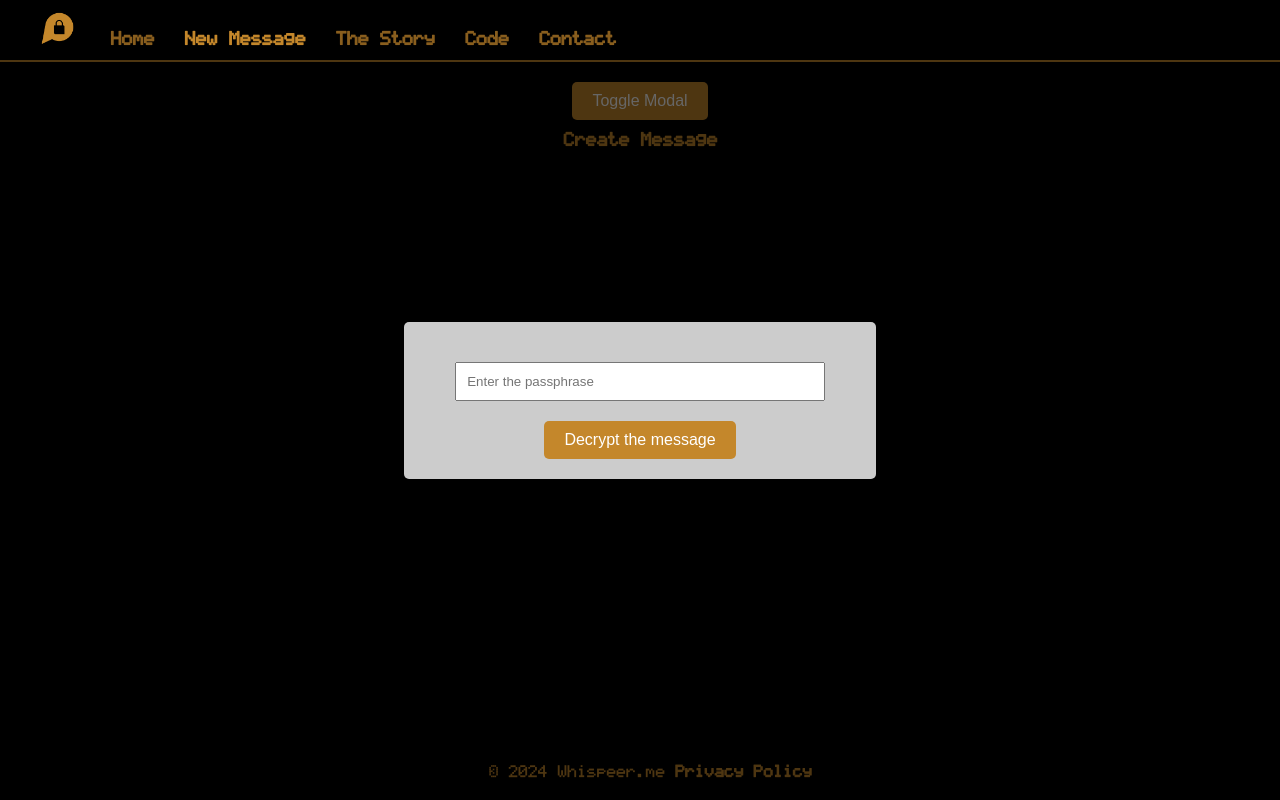
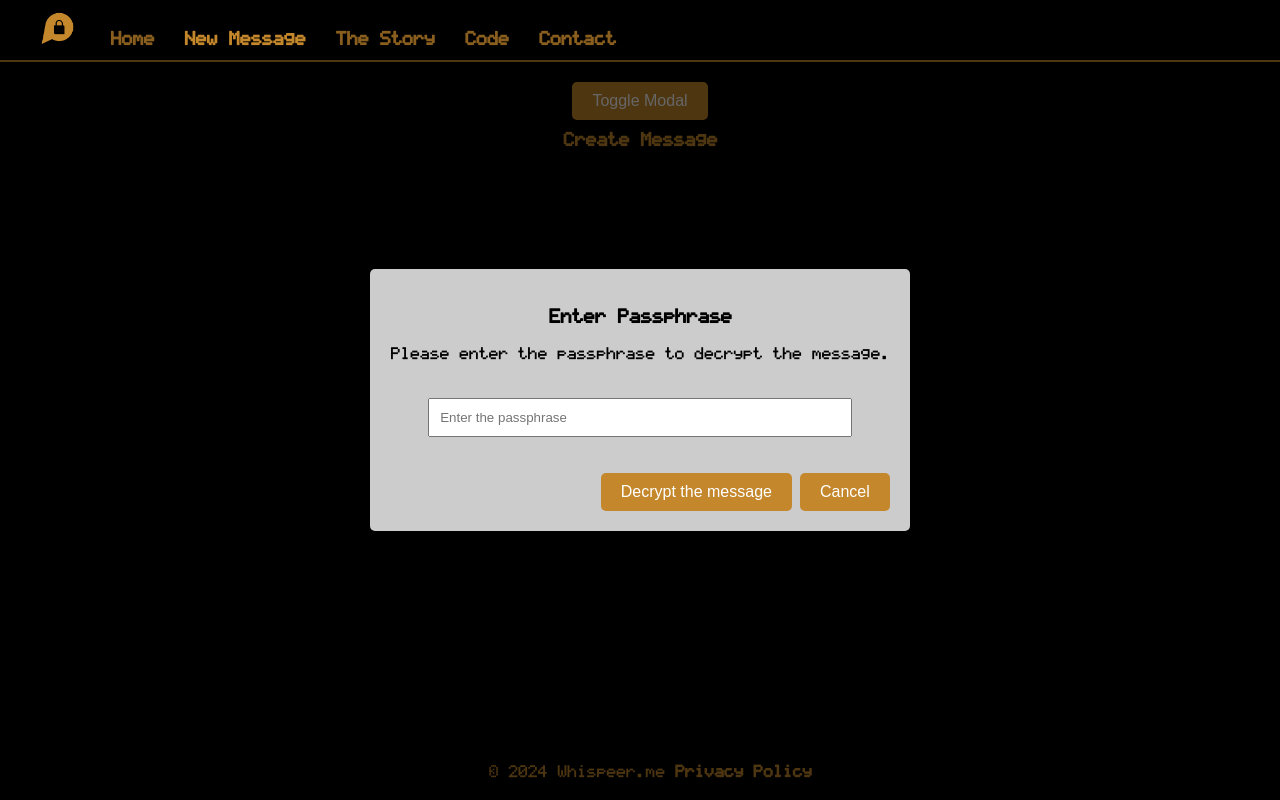
Before and after one commit to whispeer-me/whispeer, a Nuxt app: page /m/new in a window 1280 px wide. Both pictures are taken after a click on the button "Toggle Modal". Built offline with nearby package versions, Linux system fonts and the light colour scheme.

Commit message:
Fix modal problem

```diff
--- a/components/PassphraseInput.vue
+++ b/components/PassphraseInput.vue
@@ -1,5 +1,7 @@
 <template>
   <form @submit.prevent="handleSubmit">
+    <h3>Enter Passphrase</h3>
+    <p>Please enter the passphrase to decrypt the message.</p>
     <input
       type="password"
       :value="passphrase"
@@ -8,7 +10,11 @@
       class="input-style passphrase-input"
       required
     />
-    <button type="submit">Decrypt the message</button>
+
+    <div class="modal-buttons">
+      <button @click="onModalSubmit">Decrypt the message</button>
+      <button @click="closeModal">Cancel</button>
+    </div>
   </form>
 </template>
 
--- a/components/SimpleModal.vue
+++ b/components/SimpleModal.vue
@@ -20,6 +20,5 @@ const closeModal = () => {
 </script>
 
 <style scoped lang="scss">
-@import "@/assets/scss/app.scss";
 @import "@/assets/scss/modal.scss";
 </style>
--- a/pages/m/index.vue
+++ b/pages/m/index.vue
@@ -9,7 +9,7 @@
     </div>
 
     <SimpleModal
-      v-if="isModalVisible"
+      :isVisible="isModalVisible"
       @close="closeModal"
       class="passphrase-modal"
     >
```
